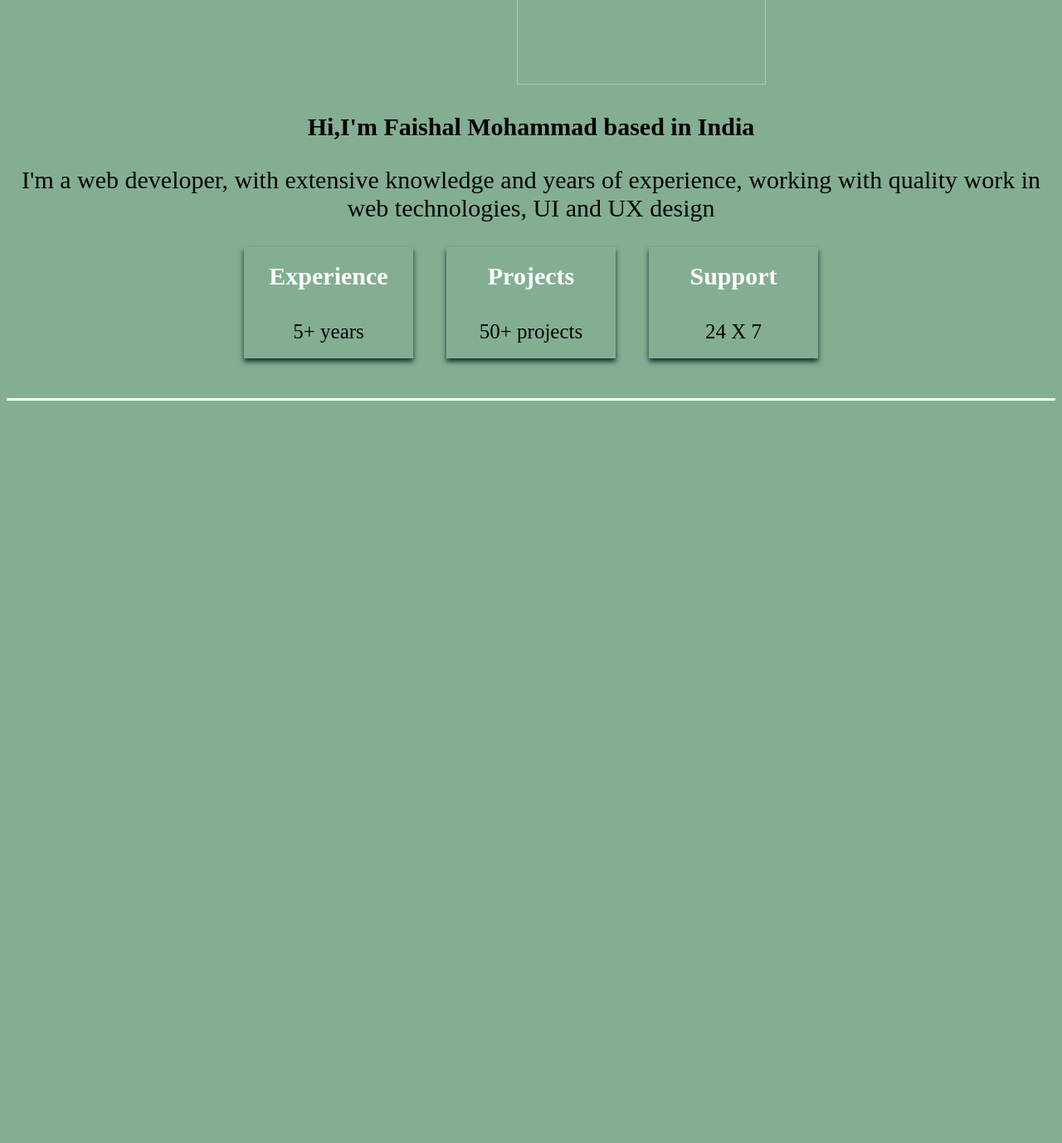
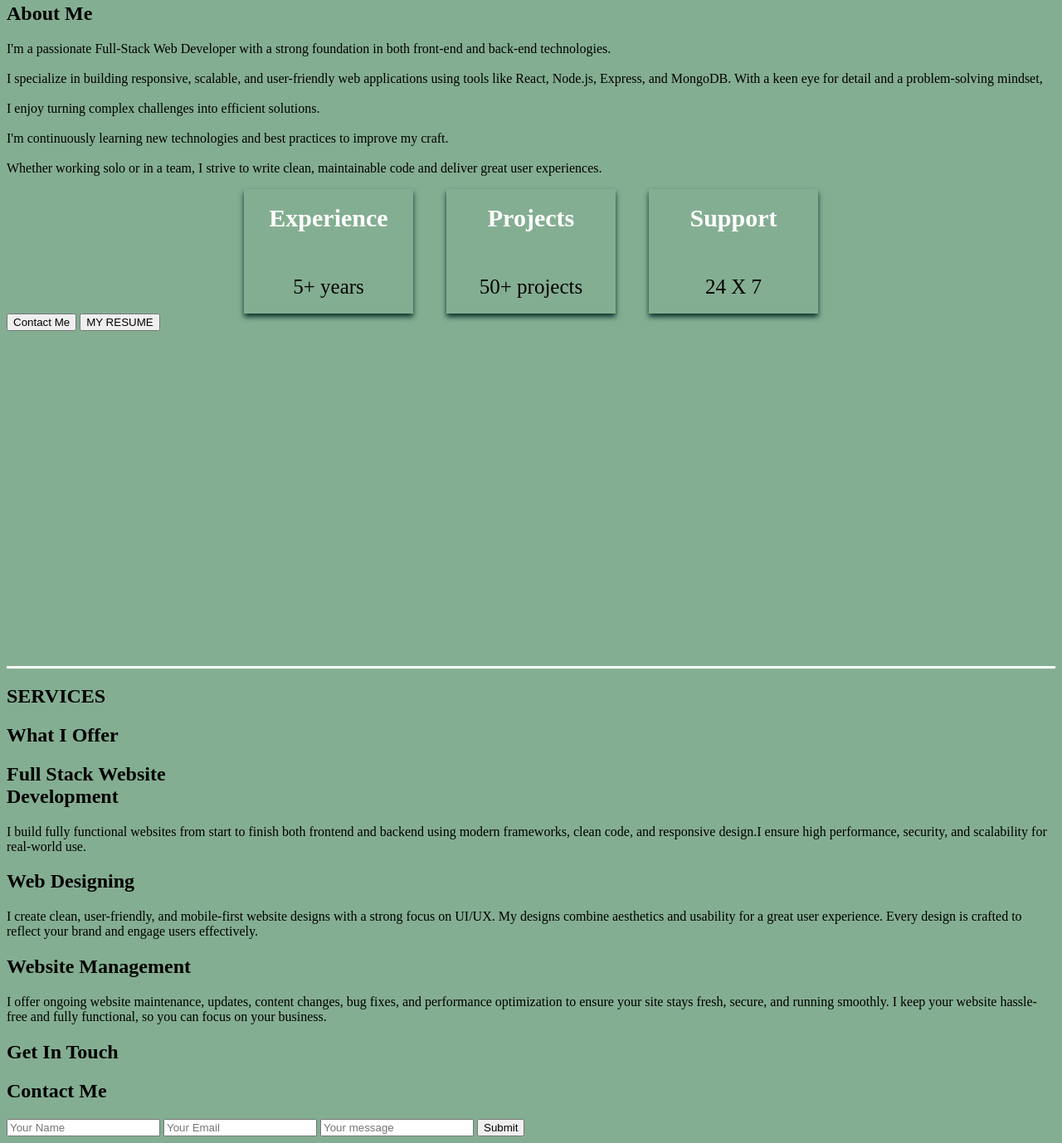
Before and after one commit to Websmith01/Port1, a plain HTML site: page index.html in a window 1280 px wide. Shown: the part 1112-2490 px from the top of the page at 83% size. Before the commit the page ends 1603 px from the top, so only its background shows below. Drawn offline with Linux system fonts and the light colour scheme.

Commit message:
Update index.html

```diff
--- a/index.html
+++ b/index.html
@@ -4,15 +4,13 @@
     <meta charset="UTF-8">
     <meta name="viewport" content="width=device-width, initial-scale=1.0">
     <link rel="stylesheet" href="./index.css">
+    <title>Document</title>
     <link rel="stylesheet" href="https://cdnjs.cloudflare.com/ajax/libs/font-awesome/6.7.2/css/all.min.css" integrity="sha512-Evv84Mr4kqVGRNSgIGL/F/aIDqQb7xQ2vcrdIwxfjThSH8CSR7PBEakCr51Ck+w+/U6swU2Im1vVX0SVk9ABhg==" crossorigin="anonymous" referrerpolicy="no-referrer" />
-    <title>Document</title>
 </head>
 <body>
-    <section class="page1">
     <div class="nav">
         <div class="logo">
-          <img src="" alt="" class="img">
-
+        <div class="log"><img src="./Screenshot_20250715_180544_Chrome_1_-removebg-preview.png" alt="" class="img"></div>
             <p class="brand">WEB DEVELOPER</p>
         </div>
         <div class="navbtn">
@@ -20,46 +18,44 @@
             <p class="btn s">Services</p>
             <p class="btn c">Contact</p>
         </div>
-
     </div>
-
+     <section class="page1"></section>
     <div class="heading1">
        <h1 class="hecta1">Hi,I'm Faishal</h1>
        <!-- <h3 class="hecta2">Full Stack Developer</h3> -->
          <h1 class="im"> I'm a</h1>
-<H1 class="skills">
-  <span><span style="color:#0f332d";>DEVELOPER</span>
+          <h1 class="skills">
+                      <span>  <span style="color:#0f332d;">DEVELOPER</span>
                               <span style="color:#1f4f46;">FREELANCER</span>
                               <span style="color: #0f332d;">CODER</span>
                               <span style="color:#1f4f46;">PROGRAMMER</span>
                               <span  style="color:#0f332d;">DESIGNER</span>
                       </span>
-           </H1>
-         <p class="hecta3">I am a Full Stack Developer <br>with a passion for creating dynamic  <br>
-            and responsive web applications.
-            </p>
+           </h1>
+         <p class="hecta3">I am a Full Stack Developer</p>
+         <p class="hecta4">with a passion for creating dynamic</p>
+         <p class="hecta5">and responsive web applications.</p>
 
           <img src="./pngwing.com.png"
          alt="" class="hero-img">
          <div class="mainbutton">
-            <div class="button1"> More about me</div>
+          <a href="#head2"><div class="button1"> More about me</div></a>
          </div>
     </div>
     </section>
 <section class="page2">
-    <div class="heading2">
-       <!-- <h2 class="hecta4">My Intro</h2> -->
-
-         <center><h1 class="hecta5"> About Me </h1></center>
-
-
-        <img src="./pngwing.com.png" alt="" class="darth">
-
-        <h3 class="hecta6">Hi,I'm Faishal Mohammad based in India</h3>
-
-        <p class="hecta7"> I'm a web developer, with extensive knowledge and years of
-             experience,
-            working with quality work in web technologies, UI and UX design </p>
+  <div class="heading2" id="head2">
+        <div class="dec1"><h1 class="abt">About Me</h1></div>
+        <div class="dec2">
+            <p class="self">
+               I'm a passionate Full-Stack Web Developer with a strong foundation in both front-end and back-end technologies.<br><br>
+               I specialize in building responsive, scalable, and user-friendly web applications using tools
+               like React, Node.js, Express, and MongoDB. With a keen eye for detail and a problem-solving mindset,<br><br>
+               I enjoy turning complex challenges into efficient solutions. <br><br>
+               I'm continuously learning new technologies and best practices to improve my craft. <br><br>
+               Whether working solo or in a team, I strive to write clean, maintainable code and deliver great user experiences.
+            </p>
+        </div>
    <div class="container">
                 <div class="item exp">
                     <p>
@@ -68,8 +64,9 @@
                          font-size: 30px;
                          font-weight: bolder;">
                          Experience</span><br><br><br>
-                <span style="font-size: 25px;">5+ years</span></p></div>
-
+                <p class="yrs"><span style="font-size: 25px;">5+ years</span></p>
+              </p>
+            </div>
            <div class="item project">
             <p>
                 <span
@@ -80,20 +77,66 @@
                  Projects
                 </span>
                  <br><br><br>
-                <span style="font-size: 25px;">50+ projects</span>
+                <p class="pj"><span style="font-size: 25px;">50+ projects</span></p>
             </p>
                 </div>
-
-                <div class="item support"><p><span style="color: white;font-size: 30px; font-weight: bolder;">Support</span><br><br><br>
-                <span style="font-size: 25px;">24 X 7</span></p></div>
+                <div class="item support"><p>
+                  <span style="color: white;
+                  font-size: 30px;
+                  font-weight: bolder;">
+                    Support
+                  </span>
+                  <br><br><br>
+                <p class="sup"> <span style="font-size: 25px;">24 X 7</span></p>
+              </p>
+            </div>
+            </div>
+      <div class="dec3">
+              <a href="#head4"><button class="cnt">Contact Me</button></a>
+              <button class="res">MY RESUME</button>
+       </div>
+  </div>
+</section>
+<section class="page3">
+  <div class="heading3" id="head3">
+                                    <h1 class="beta1">SERVICES</h1>
+                                    <h1 class="beta2">What I Offer</h1>
+                   <div class="talent">
+                                 <div class="web dev">
+                                    <h1 class="ty">Full Stack Website <br> Development</h1>
+                                    <p class="py">I build fully functional websites from start to finish
+                                      both frontend and backend using modern frameworks, clean code,
+                                      and responsive design.I ensure high performance, security, and scalability for real-world use.</p>
+                                 </div>
+                                 <div class="web des">
+                                    <h1 class="ty">Web Designing</h1>
+                                    <p class="py">I create clean, user-friendly, and mobile-first website designs with a strong focus on UI/UX.
+                                       My designs combine aesthetics and usability for a great user experience.
+                                       Every design is crafted to reflect your brand and engage users effectively.</p>
+                                 </div>
+                                 <div class="web mng">
+                                    <h1 class="ty">Website Management</h1>
+                                    <p class="py">I offer ongoing website maintenance, updates, content changes, bug fixes,
+                                      and performance optimization to
+                                       ensure your site stays fresh, secure, and running smoothly.
+                                      I keep your website hassle-free and fully functional, so you can focus on your business.</p>
                                  </div>
 
-
+                    </div>
   </div>
 </section>
-  </body>
-
-
+<section class="page4">
+   <div class="heading4" id="head4">
+    <h1 class="hed">Get In Touch</h1>
+        <form class="con" action="mailto:faishal.mohammad827@gmail.com" method="POST">
+          <h1 class="fed"> Contact Me </h1>
+          <input type="text" class="ego" placeholder="Your Name"  id="nam"  required>
+          <input type="text" class="ego" placeholder="Your Email" id="mel"  required>
+          <input type="text" class="ego" placeholder="Your message" id="msg" >
+          <button class="ttn">Submit</button>
+        </form>
+   </div>
+</section>
     <script src="https://kit.fontawesome.com/YOUR_KIT_ID.js" crossorigin="anonymous"></script>
     <script src="./index.js"></script>
 </body>
```
Lines whose indentation alone changed are shown as unchanged.
